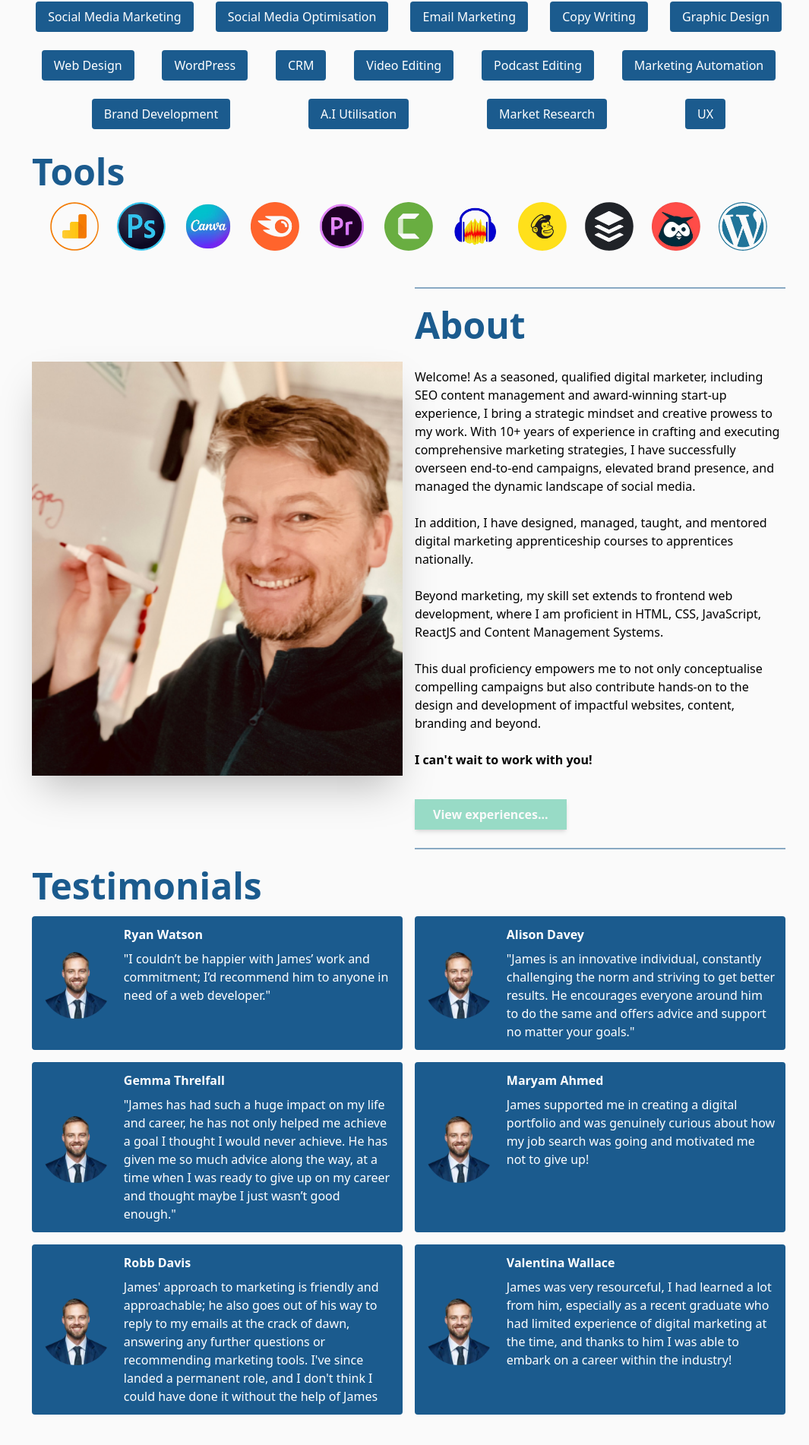
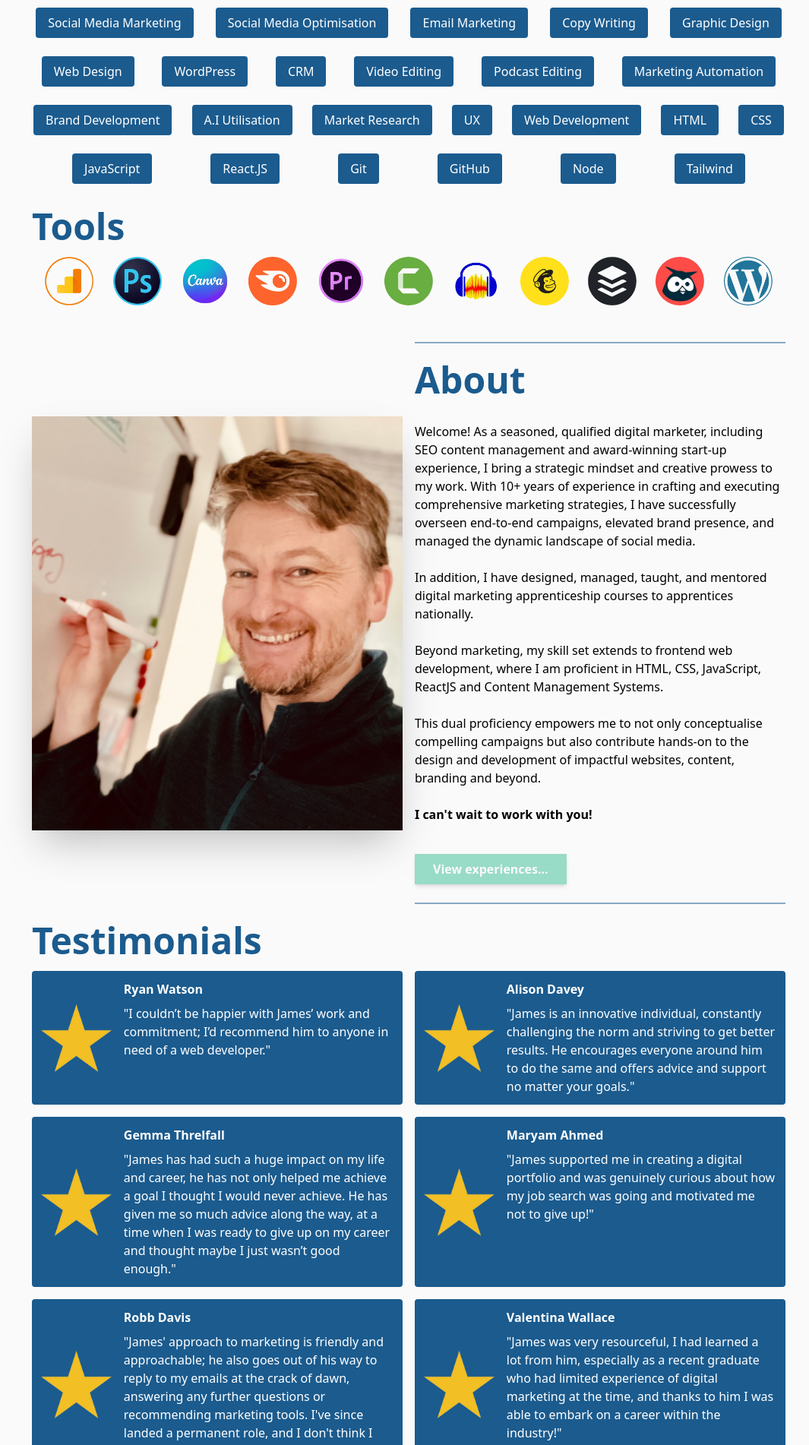
Before and after one commit to JAldo1980/marketing-portfolio, a React (Vite) app: page / in a window 1280 px wide. Shown: the part 774-2676 px from the top of the page at 76% size, without its empty margins (102-1167 px from the left). Built offline with nearby package versions, Linux system fonts and the light colour scheme.

Commit message:
design amendments and responsiveness adjustments

```diff
--- a/src/components/About.jsx
+++ b/src/components/About.jsx
@@ -70,13 +70,40 @@ const About = () => {
           <div className="text-bold bg-customBlue rounded px-4 py-2 text-white">
             UX
           </div>
+          <div className="text-bold bg-customBlue rounded px-4 py-2 text-white">
+            Web Development
+          </div>
+          <div className="text-bold bg-customBlue rounded px-4 py-2 text-white">
+            HTML
+          </div>
+          <div className="text-bold bg-customBlue rounded px-4 py-2 text-white">
+            CSS
+          </div>
+          <div className="text-bold bg-customBlue rounded px-4 py-2 text-white">
+            JavaScript
+          </div>
+          <div className="text-bold bg-customBlue rounded px-4 py-2 text-white">
+            React.JS
+          </div>
+          <div className="text-bold bg-customBlue rounded px-4 py-2 text-white">
+            Git
+          </div>
+          <div className="text-bold bg-customBlue rounded px-4 py-2 text-white">
+            GitHub
+          </div>
+          <div className="text-bold bg-customBlue rounded px-4 py-2 text-white">
+            Node
+          </div>
+          <div className="text-bold bg-customBlue rounded px-4 py-2 text-white">
+            Tailwind
+          </div>
         </div>
 
         <h2 className="mt-8 text-4xl sm:text-5xl text-customBlue font-bold">
           Tools
         </h2>
 
-        <div className="mt-4 flex flex-row flex-wrap justify-evenly">
+        <div className="mt-4 flex flex-row flex-wrap justify-evenly gap-2">
           <img
             src="/public/analytics-logo.png"
             alt="google analytics logo"
--- a/src/components/CTA.jsx
+++ b/src/components/CTA.jsx
@@ -8,11 +8,11 @@ const CTA = () => {
       <h2 className="mt-6 text-4xl sm:text-5xl text-customBlue font-bold">
         Testimonials
       </h2>
-      <div className="mt-4 grid grid-cols-2 gap-4">
+      <div className="mt-4 grid sm:grid-cols-2 gap-4">
         {/* testimonial 1 */}
         <div className="bg-customBlue p-3 text-white rounded flex gap-4">
           <img
-            src="/public/head-shot.png"
+            src="/public/star-img.png"
             alt="head-shot"
             className="w-1/5 object-contain rounded"
           />
@@ -27,7 +27,7 @@ const CTA = () => {
         {/* testimonial 2 */}
         <div className="bg-customBlue p-3 text-white rounded flex gap-4">
           <img
-            src="/public/head-shot.png"
+            src="/public/star-img.png"
             alt="head-shot"
             className="w-1/5 object-contain rounded"
           />
@@ -44,7 +44,7 @@ const CTA = () => {
         {/* testimonial 3 */}
         <div className="bg-customBlue p-3 text-white rounded flex gap-4">
           <img
-            src="/public/head-shot.png"
+            src="/public/star-img.png"
             alt="head-shot"
             className="w-1/5 object-contain rounded"
           />
@@ -62,51 +62,51 @@ const CTA = () => {
         {/* testimonial 4 */}
         <div className="bg-customBlue p-3 text-white rounded flex gap-4">
           <img
-            src="/public/head-shot.png"
+            src="/public/star-img.png"
             alt="head-shot"
             className="w-1/5 object-contain rounded"
           />
           <div className="flex flex-col">
             <h3 className="font-bold">Maryam Ahmed</h3>
             <p className="mt-2">
-              James supported me in creating a digital portfolio and was
+              "James supported me in creating a digital portfolio and was
               genuinely curious about how my job search was going and motivated
-              me not to give up!
+              me not to give up!"
             </p>
           </div>
         </div>
         {/* testimonial 5 */}
         <div className="bg-customBlue p-3 text-white rounded flex gap-4">
           <img
-            src="/public/head-shot.png"
+            src="/public/star-img.png"
             alt="head-shot"
             className="w-1/5 object-contain rounded"
           />
           <div className="flex flex-col">
             <h3 className="font-bold">Robb Davis</h3>
             <p className="mt-2">
-              James' approach to marketing is friendly and approachable; he also
-              goes out of his way to reply to my emails at the crack of dawn,
-              answering any further questions or recommending marketing tools.
-              I've since landed a permanent role, and I don't think I could have
-              done it without the help of James
+              "James' approach to marketing is friendly and approachable; he
+              also goes out of his way to reply to my emails at the crack of
+              dawn, answering any further questions or recommending marketing
+              tools. I've since landed a permanent role, and I don't think I
+              could have done it without the help of James."
             </p>
           </div>
         </div>
         {/* testimonial 6 */}
         <div className="bg-customBlue p-3 text-white rounded flex gap-4">
           <img
-            src="/public/head-shot.png"
+            src="/public/star-img.png"
             alt="head-shot"
             className="w-1/5 object-contain rounded"
           />
           <div className="flex flex-col">
             <h3 className="font-bold">Valentina Wallace</h3>
             <p className="mt-2">
-              James was very resourceful, I had learned a lot from him,
+              "James was very resourceful, I had learned a lot from him,
               especially as a recent graduate who had limited experience of
               digital marketing at the time, and thanks to him I was able to
-              embark on a career within the industry!
+              embark on a career within the industry!"
             </p>
           </div>
         </div>
--- a/src/components/Footer.jsx
+++ b/src/components/Footer.jsx
@@ -14,15 +14,24 @@ const Footer = () => {
             />
           </Link>
         </div>
-        <div className="flex gap-8 cursor-pointer uppercase">
-          <Link to="/" className="hover:text-gray-300 duration-300">
+        <div className="flex gap-2 cursor-pointer uppercase">
+          <Link
+            to="/"
+            className="mb-6 bg-customGreen mt-4 py-2 px-6 font-bold text-customGray cursor-pointer  shadow-md hover:bg-green-300 hover:duration-300 hover:ease-in-out"
+          >
             Home
           </Link>
 
-          <Link to="/Portfolio" className="hover:text-gray-300 duration-300">
+          <Link
+            to="/Portfolio"
+            className="mb-6 bg-customGreen mt-4 py-2 px-6 font-bold text-customGray cursor-pointer  shadow-md hover:bg-green-300 hover:duration-300 hover:ease-in-out"
+          >
             Portfolio
           </Link>
-          <Link to="/Contact" className="hover:text-gray-300 duration-300">
+          <Link
+            to="/Contact"
+            className="mb-6 bg-customGreen mt-4 py-2 px-6 font-bold text-customGray cursor-pointer  shadow-md hover:bg-green-300 hover:duration-300 hover:ease-in-out"
+          >
             Contact
           </Link>
           {/* Add more links for other pages */}
--- a/src/components/Nav.jsx
+++ b/src/components/Nav.jsx
@@ -13,15 +13,24 @@ const Nav = () => {
           />
         </Link>
       </div>
-      <div className="flex gap-8 cursor-pointer uppercase">
-        <Link to="/" className="hover:text-gray-300 duration-300">
+      <div className="flex gap-2 cursor-pointer uppercase">
+        <Link
+          to="/"
+          className="mb-6 bg-customGreen mt-2 py-2 px-6 font-bold text-customGray cursor-pointer  shadow-md hover:bg-green-300 hover:duration-300 hover:ease-in-out"
+        >
           Home
         </Link>
 
-        <Link to="/Portfolio" className="hover:text-gray-300 duration-300">
+        <Link
+          to="/Portfolio"
+          className="mb-6 bg-customGreen mt-2 py-2 px-6 font-bold text-customGray cursor-pointer  shadow-md hover:bg-green-300 hover:duration-300 hover:ease-in-out"
+        >
           Experience
         </Link>
-        <Link to="/Contact" className="hover:text-gray-300 duration-300">
+        <Link
+          to="/Contact"
+          className="mb-6 bg-customGreen mt-2 py-2 px-6 font-bold text-customGray cursor-pointer  shadow-md hover:bg-green-300 hover:duration-300 hover:ease-in-out"
+        >
           Contact
         </Link>
         {/* Add more links for other pages */}
--- a/src/components/Portfolio.jsx
+++ b/src/components/Portfolio.jsx
@@ -6,13 +6,16 @@ const Portfolio = () => {
   return (
     <>
       <h2 className="mt-12 text-5xl text-customBlue">Experiences</h2>
-      <div className="mt-12 grid grid-cols-1 gap-6">
+      <div className="mt-12 grid grid-cols-1 md:grid-cols-2 gap-6">
         {PortfolioData.map((project) => (
-          <div key={project.id} className="flex flex-col sm:flex-row gap-6">
+          <div
+            key={project.id}
+            className="flex flex-col items-center sm:flex-row gap-6 p-2 bg-gray-100 rounded"
+          >
             <img
               src={project.image}
               alt={project.title}
-              className="w-full sm:w-64 shadow-2xl "
+              className="w-full h-auto sm:w-32 sm:h-32 object-cover shadow-2xl"
             />
             <div className="flex flex-col justify-center gap-6">
               <h2 className="text-3xl text-customBlue">{project.title}</h2>
@@ -23,7 +26,9 @@ const Portfolio = () => {
                 to={`/portfolio/${project.slug}`}
                 className="hover:underline"
               >
-                {project.buttonText}
+                <button className="mb-6 bg-customGreen mt-4 py-2 px-6 font-bold text-customGray cursor-pointer  shadow-md hover:bg-green-300 hover:duration-300 hover:ease-in-out">
+                  {project.buttonText}
+                </button>
               </Link>
             </div>
           </div>
--- a/src/components/PortfolioData.jsx
+++ b/src/components/PortfolioData.jsx
@@ -5,7 +5,7 @@ const PortfolioData = [
     slug: "community-building",
     image: "/public/community-building-img.png",
     title: "Community Building",
-    text: "Velolock's LOCK8 revolutionised bike sharing through innovative hardware and software integration, offering efficient fleet management and promoting sustainable transportation. This case study delves into the strategic community-building efforts that contributed to the success of LOCK8's crowdfunding campaign on Kickstarter and its recognition as a Tech Crunch Winner in 2013.",
+    text: "This case study delves into the strategic community-building efforts that contributed to the success of LOCK8's crowdfunding campaign on Kickstarter and its recognition as a Tech Crunch Winner in 2013.",
     buttonText: "More detail",
     buttonLink: "#",
     // individual page details below
@@ -146,7 +146,7 @@ const PortfolioData = [
     id: 6,
     slug: "resource-website",
     image: "/public/resource-website-img.png",
-    title: "Creation of a resource website",
+    title: "Creation of A Resource Website",
     text: "To create a resourceful website, Atomic Portfolios, aimed at assisting aspiring digital marketers in building effective digital marketing portfolios quickly and efficiently.",
     buttonText: "More detail",
     buttonLink: "#",
```
Also changed, not shown: public/star-img.png (added).
